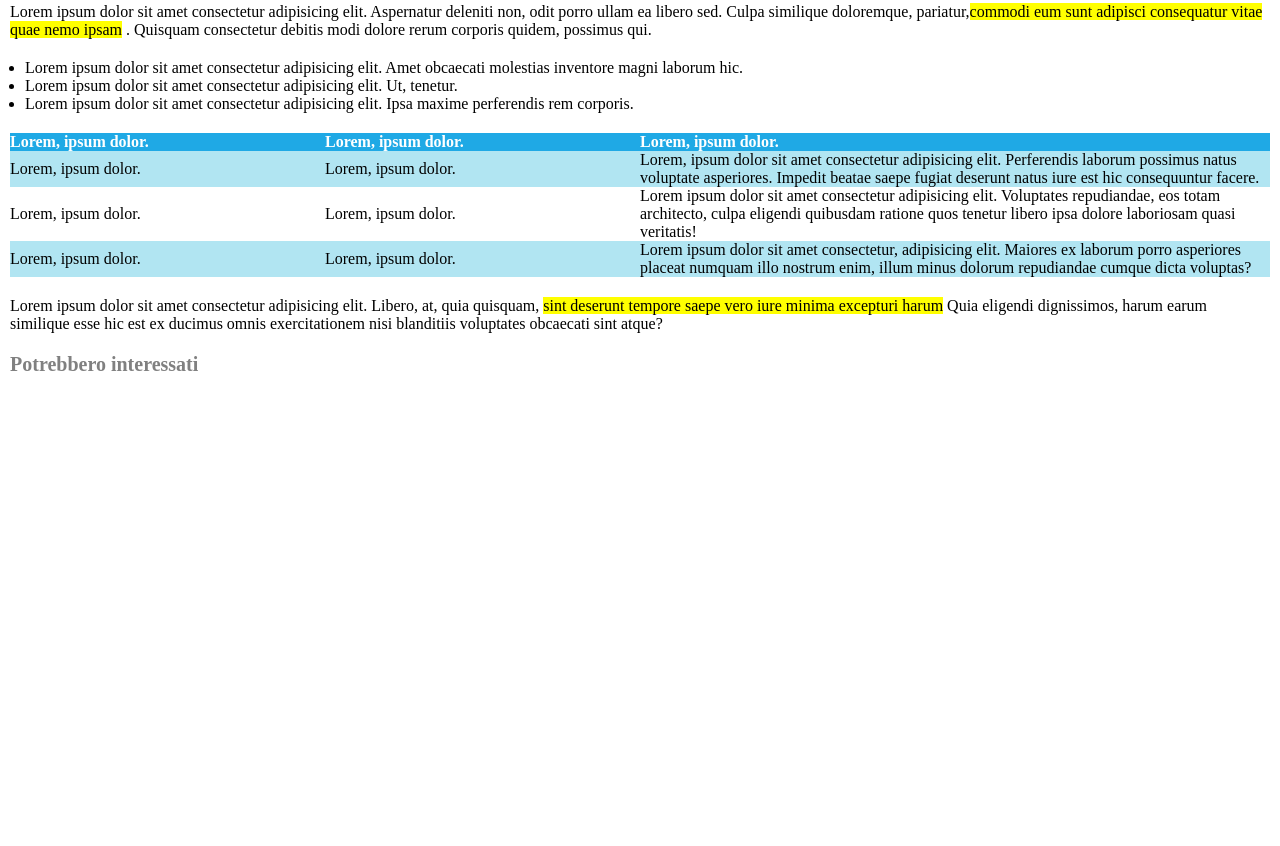
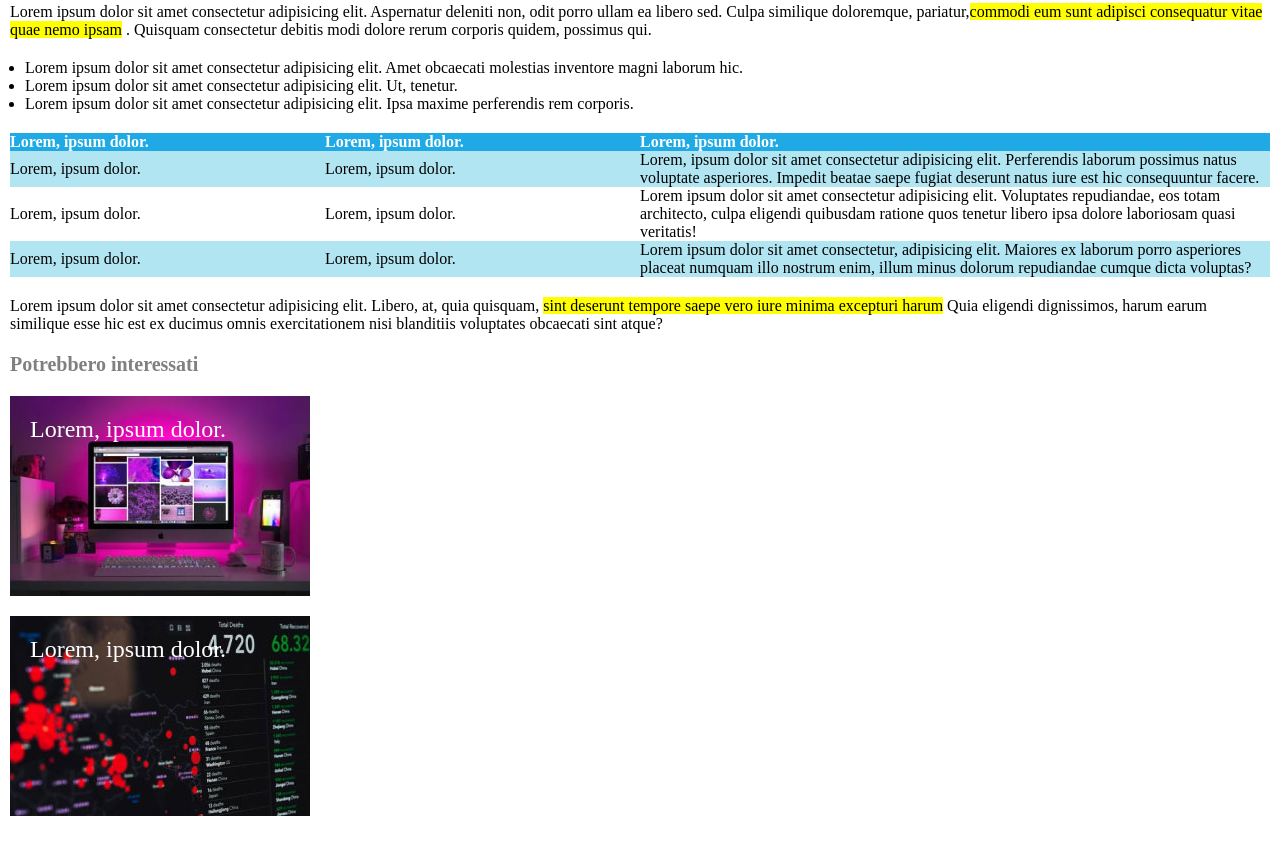
Before and after one commit to steliancruceanu99/html-css-booleaner, a plain HTML site: page index.html in a window 1280 px wide. Shown: the part 606-1452 px from the top of the page. Drawn offline with Linux system fonts and the light colour scheme; the site is published under a folder, as on GitHub Pages, so addresses that start at the root find nothing.

Commit message:
FIX: corrected image path in CSS

```diff
--- a/css/app.css
+++ b/css/app.css
@@ -48,7 +48,7 @@ ul{
 }
 .main-header{
     background-color: #4ea0ff;
-    background-image: url(/img/pattern.png);
+    background-image: url(../img/pattern.png);
     background-size: 200px auto;
     padding-top: 30px;
     margin: 0;
@@ -80,7 +80,7 @@ h2 {
 }
 
 .ft-photo-up{
-    background-image: url(/img/monitor.jpg);
+    background-image: url(../img/monitor.jpg);
     width: 300px;
     height: 200px;
     margin:20px 0px;
@@ -88,7 +88,7 @@ h2 {
 }
 
 .ft-photo-bottom{
-    background-image: url(/img/graph.jpg);
+    background-image: url(../img/graph.jpg);
     width: 300px;
     height: 200px;
     margin:20px 0;
```
